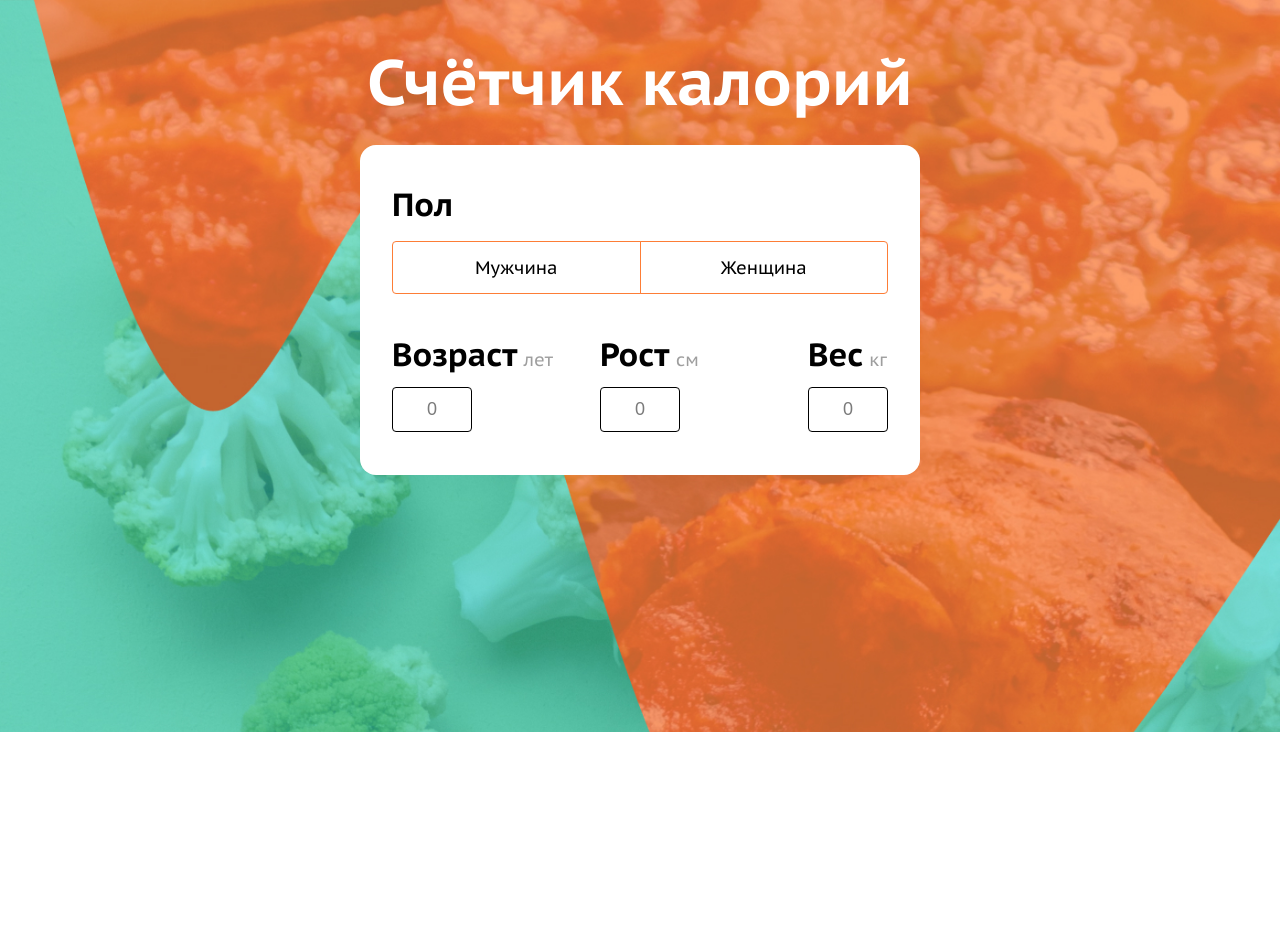
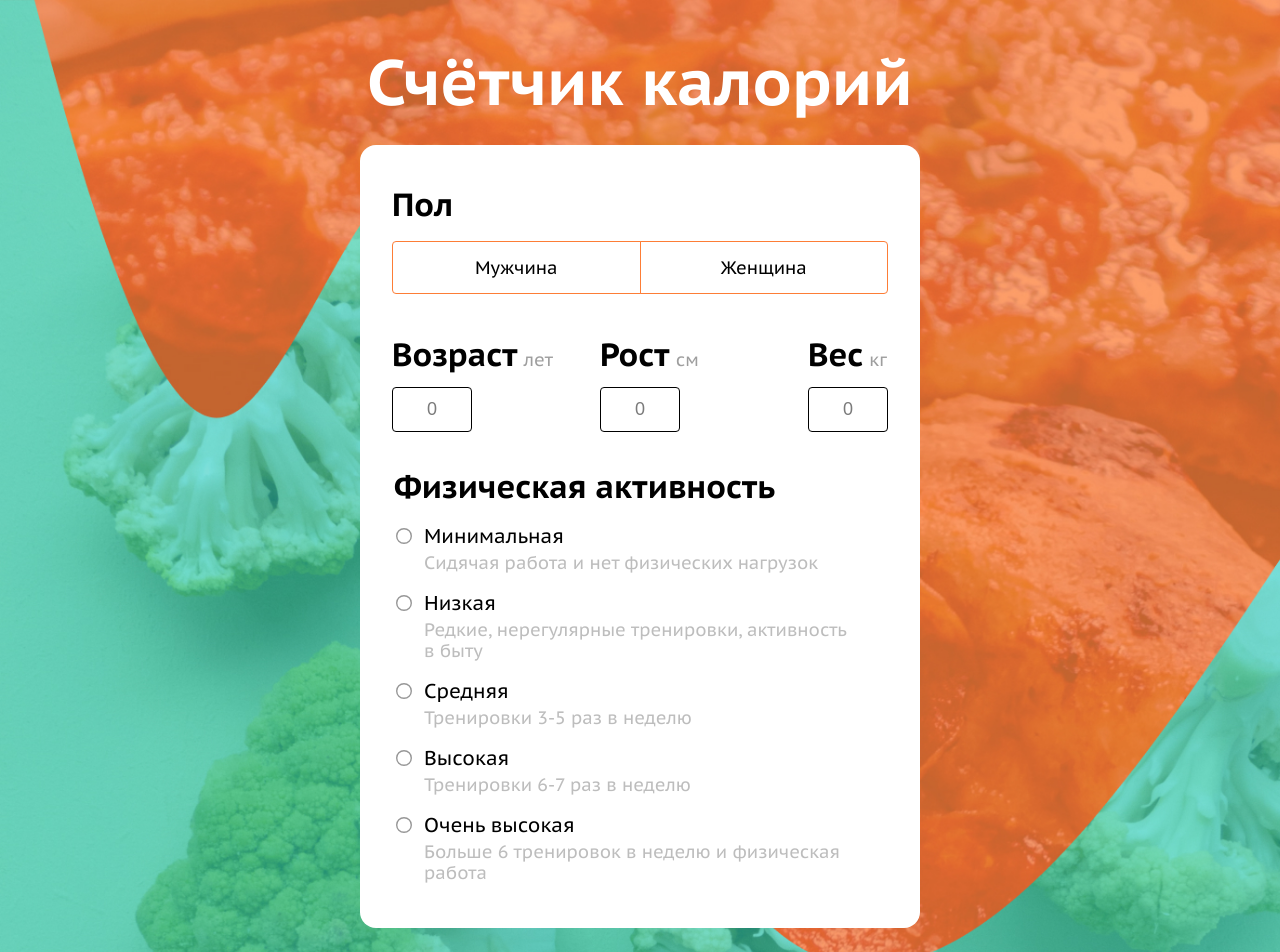
Before and after one commit to Rema04Dev/calories, a React (Vite) app: page / in a window 1280 px wide. Shown: the top 952 px of the page. Before the commit the page ends 800 px from the top, so only its background shows below. Built offline with nearby package versions, Linux system fonts and the light colour scheme.

Commit message:
add Activity

```diff
--- a/src/App.tsx
+++ b/src/App.tsx
@@ -1,3 +1,4 @@
+import Activity from './components/Activity';
 import Gender from './components/Gender';
 import Parameters from './components/Parameters';
 
@@ -11,6 +12,7 @@ const App = () => {
             {/* INPUTS */}
             <Gender />
             <Parameters />
+            <Activity />
           </form>
           <section className="counter__result counter__result--hidden">
             <h2 className="heading">Ваша норма калорий</h2>
--- /dev/null
+++ b/src/components/Activity.tsx
@@ -0,0 +1,84 @@
+import { FC } from 'react';
+
+const Activity: FC = () => {
+  return (
+    <fieldset className="form__item">
+      <legend className="heading">Физическая активность</legend>
+      <ul className="radios-group">
+        <li className="radio">
+          <div className="radio__wrapper">
+            <input
+              id="activity-minimal"
+              name="activity"
+              value="min"
+              type="radio"
+              required
+            />
+            <label htmlFor="activity-minimal"> Минимальная </label>
+          </div>
+          <p className="radio__description">
+            Сидячая работа и нет физических нагрузок
+          </p>
+        </li>
+        <li className="radio">
+          <div className="radio__wrapper">
+            <input
+              id="activity-low"
+              name="activity"
+              value="low"
+              type="radio"
+              required
+            />
+            <label htmlFor="activity-low"> Низкая </label>
+          </div>
+          <p className="radio__description">
+            Редкие, нерегулярные тренировки, активность в быту
+          </p>
+        </li>
+        <li className="radio">
+          <div className="radio__wrapper">
+            <input
+              id="activity-medium"
+              name="activity"
+              value="medium"
+              type="radio"
+              required
+            />
+            <label htmlFor="activity-medium"> Средняя </label>
+          </div>
+          <p className="radio__description">Тренировки 3-5 раз в неделю</p>
+        </li>
+        <li className="radio">
+          <div className="radio__wrapper">
+            <input
+              id="activity-high"
+              name="activity"
+              value="high"
+              type="radio"
+              required
+            />
+            <label htmlFor="activity-high"> Высокая </label>
+          </div>
+          <p className="radio__description">Тренировки 6-7 раз в неделю</p>
+        </li>
+        <li className="radio">
+          <div className="radio__wrapper">
+            <input
+              id="activity-maximal"
+              name="activity"
+              value="max"
+              type="radio"
+              required
+            />
+            <label htmlFor="activity-maximal"> Очень высокая </label>
+          </div>
+          <p className="radio__description">
+            Больше 6 тренировок в неделю и физическая работа
+          </p>
+        </li>
+      </ul>
+    </fieldset>
+  );
+};
+
+export default Activity;
```
